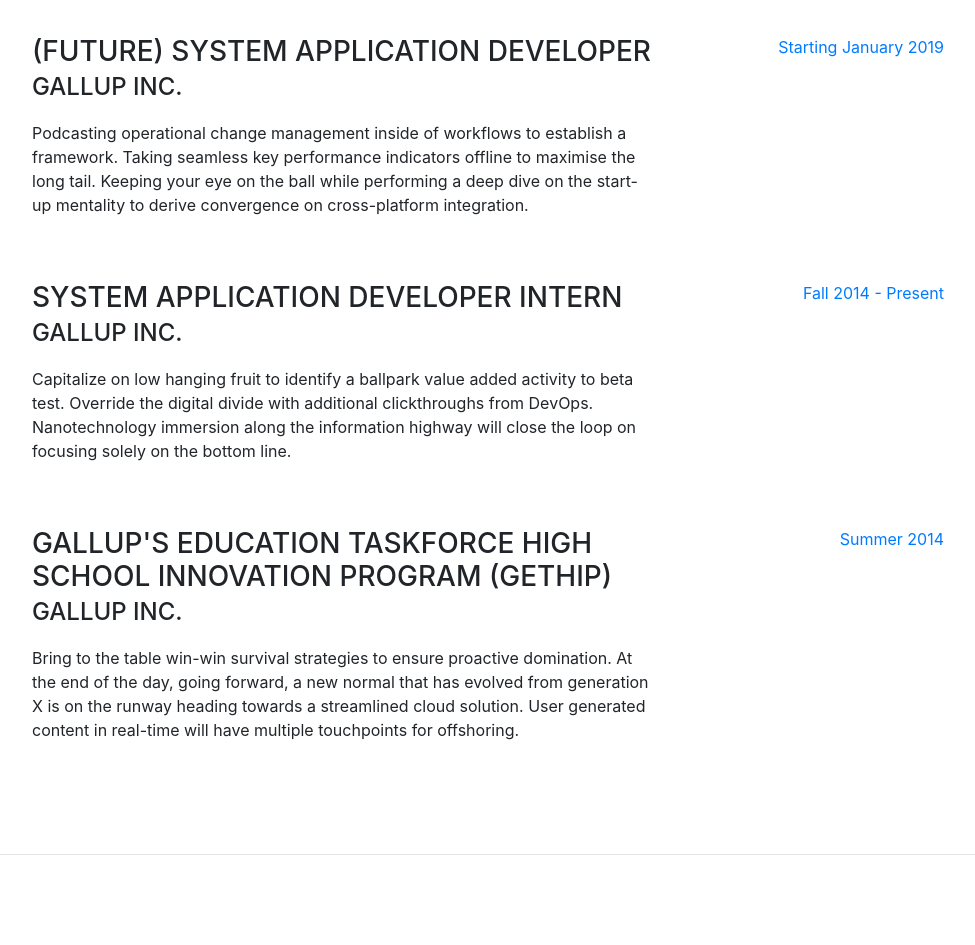
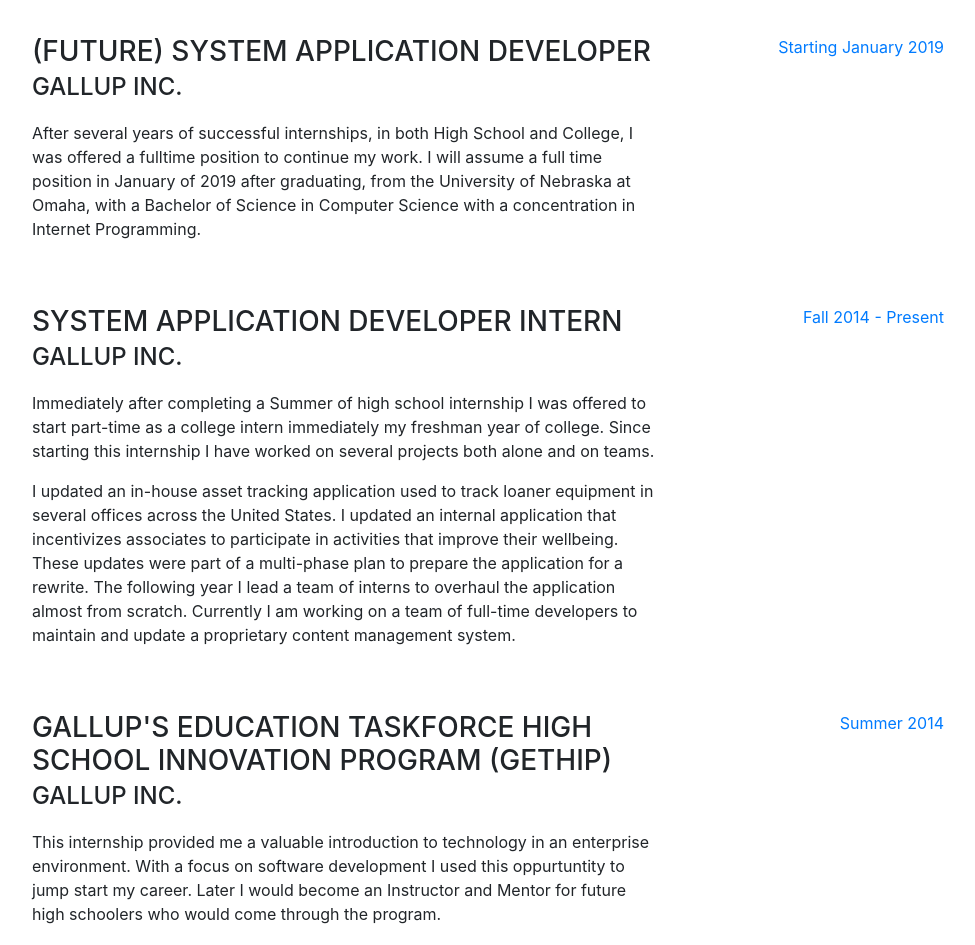
Before and after one commit to jgetrost/jgetrost.com, a website with bundled scripts: page index.html in a window 1280 px wide. Shown: the part 900-1845 px from the top of the page, without its empty margins (288-1263 px from the left). Built offline with nearby package versions, Linux system fonts and the light colour scheme; a web font is replaced by a local one.

Commit message:
added work experience descriptions and fixed a couple typos.

```diff
--- a/index.html
+++ b/index.html
@@ -91,7 +91,7 @@
             <div class="resume-content mr-auto">
               <h3 class="mb-0">(Future) System Application Developer</h3>
               <div class="subheading mb-3">Gallup Inc.</div>
-              <p>Podcasting operational change management inside of workflows to establish a framework. Taking seamless key performance indicators offline to maximise the long tail. Keeping your eye on the ball while performing a deep dive on the start-up mentality to derive convergence on cross-platform integration.</p>
+              <p>After several years of successful internships, in both High School and College, I was offered a fulltime position to continue my work. I will assume a full time position in January of 2019 after graduating, from the University of Nebraska at Omaha, with a Bachelor of Science in Computer Science with a concentration in Internet Programming.</p>
             </div>
             <div class="resume-date text-md-right">
               <span class="text-primary">Starting January 2019</span>
@@ -102,7 +102,8 @@
             <div class="resume-content mr-auto">
               <h3 class="mb-0">System Application Developer Intern</h3>
               <div class="subheading mb-3">Gallup Inc.</div>
-              <p>Capitalize on low hanging fruit to identify a ballpark value added activity to beta test. Override the digital divide with additional clickthroughs from DevOps. Nanotechnology immersion along the information highway will close the loop on focusing solely on the bottom line.</p>
+              <p>Immediately after completing a Summer of high school internship I was offered to start part-time as a college intern immediately my freshman year of college. Since starting this internship I have worked on several projects both alone and on teams.</p>
+              <p>I updated an in-house asset tracking application used to track loaner equipment in several offices across the United States. I updated an internal application that incentivizes associates to participate in activities that improve their wellbeing. These updates were part of a multi-phase plan to prepare the application for a rewrite. The following year I lead a team of interns to overhaul the application almost from scratch. Currently I am working on a team of full-time developers to maintain and update a proprietary content management system.</p>
             </div>
             <div class="resume-date text-md-right">
               <span class="text-primary">Fall 2014 - Present</span>
@@ -113,7 +114,7 @@
             <div class="resume-content mr-auto">
               <h3 class="mb-0">Gallup's Education Taskforce High School Innovation Program (GETHIP)</h3>
               <div class="subheading mb-3">Gallup Inc.</div>
-              <p>Bring to the table win-win survival strategies to ensure proactive domination. At the end of the day, going forward, a new normal that has evolved from generation X is on the runway heading towards a streamlined cloud solution. User generated content in real-time will have multiple touchpoints for offshoring.</p>
+              <p>This internship provided me a valuable introduction to technology in an enterprise environment. With a focus on software development I used this oppurtuntity to jump start my career. Later I would become an Instructor and Mentor for future high schoolers who would come through the program.</p>
             </div>
             <div class="resume-date text-md-right">
               <span class="text-primary">Summer 2014</span>
@@ -223,7 +224,7 @@
         <div class="my-auto">
           <h2 class="mb-5">Interests</h2>
           <p>Apart from web development, I have other interests in techonology that manifest as hobbies. I have also recently started travelling with trips to Yellowstone National Park and Maui, Hawaii this past Summer.</p>
-          <p class="mb-0">I enjoy watching and playing sports in my freetime. Ultimate is my favorite to play and Football is my favorite to watch.</p>
+          <p class="mb-0">I enjoy watching and playing sports in my freetime. Ultimate is my favorite to play and football is my favorite to watch.</p>
         </div>
       </section>
 
```
